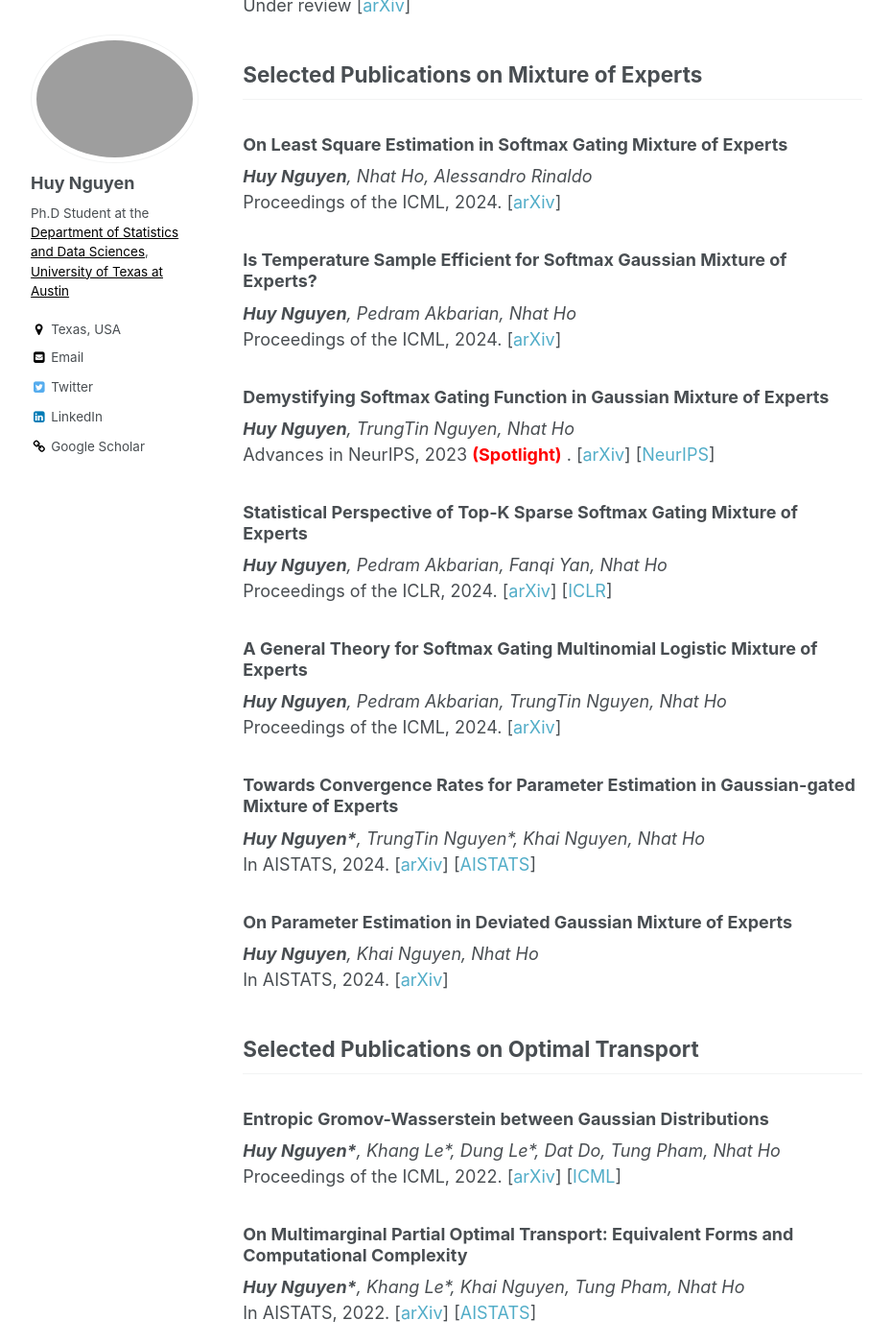
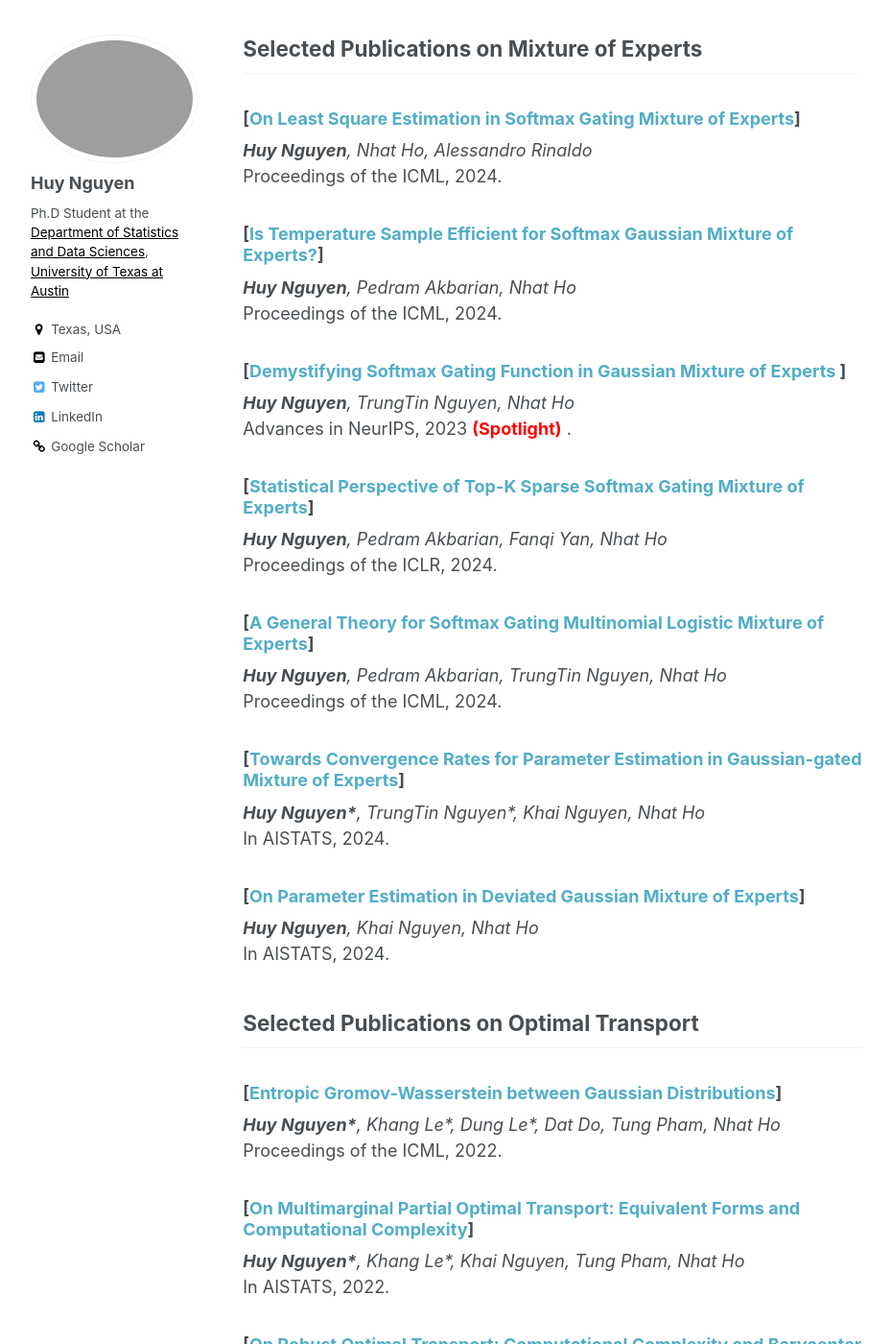
Before and after one commit to snowwhite2011/huyentrang0811.github.io, a Jekyll site: the page built from _pages/about.md, in a window 1280 px wide and 1400 px high, scrolled down 1629 px. Shown: the whole window at 96% size, without its empty margins (86-1015 px from the left). Built offline with Jekyll 4.4.1, drawn with Linux system fonts in a browser that asks for light colours; some of the changed text lies outside the part shown.

Commit message:
Update about.md

```diff
--- a/_pages/about.md
+++ b/_pages/about.md
@@ -19,60 +19,58 @@ My current research focuses on theoretical foundations for Mixture-of-Experts mo
 
 <span style="color:red"> **(\*) denotes equal contribution.** </span> <br/>
 ## Selected Preprints
-### Sigmoid Gating is More Sample Efficient than Softmax Gating in Mixture of Experts
+### [[Sigmoid Gating is More Sample Efficient than Softmax Gating in Mixture of Experts](https://arxiv.org/abs/2405.13997)]
 *__Huy Nguyen__, Nhat Ho, Alessandro Rinaldo*<br/>
-Under review [[arXiv](https://arxiv.org/abs/2405.13997)]
-### Statistical Advantages of Perturbing Cosine Router in Sparse Mixture of Experts
+Under review
+### [[Statistical Advantages of Perturbing Cosine Router in Sparse Mixture of Experts](https://arxiv.org/abs/2405.14131)]
 *__Huy Nguyen__, Pedram Akbarian\*, Trang Pham\*, Trang Nguyen\*, Shujian Zhang, Nhat Ho*<br/>
-Under review [[arXiv](https://arxiv.org/abs/2405.14131)]
-### Mixture of Experts Meets Prompt-Based Continual Learning
+Under review
+### [[Mixture of Experts Meets Prompt-Based Continual Learning](https://arxiv.org/abs/2405.14124)]
 *Minh Le, An Nguyen\*, __Huy Nguyen\*__, Trang Nguyen\*, Trang Pham\*, Linh Van Ngo, Nhat Ho*<br/>
-Under review [[arXiv](https://arxiv.org/abs/2405.14124)]
-### FuseMoE: Mixture-of-Experts Transformers for Fleximodal Fusion
+Under review
+### [[FuseMoE: Mixture-of-Experts Transformers for Fleximodal Fusion](https://arxiv.org/abs/2402.03226)]
 *Xing Han, __Huy Nguyen\*__, Carl Harris\*, Nhat Ho, Suchi Saria*<br/>
-Under review [[arXiv](https://arxiv.org/abs/2402.03226)]
-### CompeteSMoE - Effective Training of Sparse Mixture of Experts via Competition
+Under review
+### [[CompeteSMoE - Effective Training of Sparse Mixture of Experts via Competition](https://arxiv.org/abs/2402.02526)]
 *Quang Pham, Giang Do, __Huy Nguyen__, TrungTin Nguyen, Chenghao Liu, Mina Sartipi, Binh T. Nguyen, Savitha Ramasamy, Xiaoli Li, Steven Hoi, Nhat Ho*<br/>
-Under review [[arXiv](https://arxiv.org/abs/2402.02526)]
+Under review
 
 ## Selected Publications on Mixture of Experts
-### On Least Square Estimation in Softmax Gating Mixture of Experts
+### [[On Least Square Estimation in Softmax Gating Mixture of Experts](https://arxiv.org/abs/2402.02952)]
 *__Huy Nguyen__, Nhat Ho, Alessandro Rinaldo*<br/>
-Proceedings of the ICML, 2024. [[arXiv](https://arxiv.org/abs/2402.02952)]
-### Is Temperature Sample Efficient for Softmax Gaussian Mixture of Experts?
+Proceedings of the ICML, 2024.
+### [[Is Temperature Sample Efficient for Softmax Gaussian Mixture of Experts?](https://arxiv.org/abs/2401.13875)]
 *__Huy Nguyen__, Pedram Akbarian, Nhat Ho*<br/>
-Proceedings of the ICML, 2024. [[arXiv](https://arxiv.org/abs/2401.13875)]
-### Demystifying Softmax Gating Function in Gaussian Mixture of Experts
+Proceedings of the ICML, 2024.
+### [[Demystifying Softmax Gating Function in Gaussian Mixture of Experts ](https://arxiv.org/abs/2305.03288)]
 *__Huy Nguyen__, TrungTin Nguyen, Nhat Ho*<br/>
-Advances in NeurIPS, 2023  <span style="color:red"> **(Spotlight)** </span>. [[arXiv](https://arxiv.org/abs/2305.03288)] [[NeurIPS](https://openreview.net/pdf?id=cto6jIIbMZ)]
-### Statistical Perspective of Top-K Sparse Softmax Gating Mixture of Experts
+Advances in NeurIPS, 2023  <span style="color:red"> **(Spotlight)** </span>.
+### [[Statistical Perspective of Top-K Sparse Softmax Gating Mixture of Experts](https://arxiv.org/abs/2309.13850)]
 *__Huy Nguyen__, Pedram Akbarian, Fanqi Yan, Nhat Ho*<br/>
-Proceedings of the ICLR, 2024. [[arXiv](https://arxiv.org/abs/2309.13850)] [[ICLR](https://openreview.net/pdf?id=jvtmdK69KQ)]
-### A General Theory for Softmax Gating Multinomial Logistic Mixture of Experts
+Proceedings of the ICLR, 2024.
+### [[A General Theory for Softmax Gating Multinomial Logistic Mixture of Experts](https://arxiv.org/abs/2310.14188)]
 *__Huy Nguyen__, Pedram Akbarian, TrungTin Nguyen, Nhat Ho*<br/>
-Proceedings of the ICML, 2024. [[arXiv](https://arxiv.org/abs/2310.14188)]
-### Towards Convergence Rates for Parameter Estimation in Gaussian-gated Mixture of Experts
+Proceedings of the ICML, 2024.
+### [[Towards Convergence Rates for Parameter Estimation in Gaussian-gated Mixture of Experts](https://arxiv.org/abs/2305.07572)]
 *__Huy Nguyen\*__, TrungTin Nguyen\*, Khai Nguyen, Nhat Ho*<br/>
-In AISTATS, 2024. [[arXiv](https://arxiv.org/abs/2305.07572)] [[AISTATS](https://proceedings.mlr.press/v238/nguyen24b/nguyen24b.pdf)]
-### On Parameter Estimation in Deviated Gaussian Mixture of Experts
+In AISTATS, 2024.
+### [[On Parameter Estimation in Deviated Gaussian Mixture of Experts](https://arxiv.org/abs/2402.05220)]
 *__Huy Nguyen__, Khai Nguyen, Nhat Ho*<br/>
-In AISTATS, 2024. [[arXiv](https://arxiv.org/abs/2402.05220)]
+In AISTATS, 2024.
 
 ## Selected Publications on Optimal Transport
-### Entropic Gromov-Wasserstein between Gaussian Distributions
+### [[Entropic Gromov-Wasserstein between Gaussian Distributions](https://arxiv.org/abs/2108.10961)]
 *__Huy Nguyen\*__, Khang Le\*, Dung Le\*, Dat Do, Tung Pham, Nhat Ho*<br/>
-Proceedings of the ICML, 2022.  [[arXiv](https://arxiv.org/abs/2108.10961)] [[ICML](https://proceedings.mlr.press/v162/le22a.html)]
-### On Multimarginal Partial Optimal Transport: Equivalent Forms and Computational Complexity
+Proceedings of the ICML, 2022.
+### [[On Multimarginal Partial Optimal Transport: Equivalent Forms and Computational Complexity](https://arxiv.org/abs/2108.07992)]
 *__Huy Nguyen\*__, Khang Le\*, Khai Nguyen, Tung Pham, Nhat Ho*<br/>
-In AISTATS, 2022.  [[arXiv](https://arxiv.org/abs/2108.07992)] [[AISTATS](https://proceedings.mlr.press/v151/le22a.html)]
-### On Robust Optimal Transport: Computational Complexity and Barycenter Computation
+In AISTATS, 2022.
+### [[On Robust Optimal Transport: Computational Complexity and Barycenter Computation](https://arxiv.org/abs/2102.06857)]
 *__Huy Nguyen\*__, Khang Le\*, Quang Minh Nguyen, Tung Pham, Hung Bui, Nhat Ho*<br/>
-Advances in NeurIPS, 2021.  [[arXiv](https://arxiv.org/abs/2102.06857)] [[NeurIPS](https://proceedings.neurips.cc/paper/2021/hash/b80ba73857eed2a36dc7640e2310055a-Abstract.html)]
-
-
+Advances in NeurIPS, 2021.
 
 ## Recent News
-- **[May 2024]** I start working as a research intern at Microsoft AI.
+- **[May 2024]** I start my research internship at Microsoft AI where I will work on the applications of Mixture of Experts in Large Language Models.
 - **[May 2024]** Three new papers on Mixture of Experts [[1](https://arxiv.org/abs/2405.13997)], [[2](https://arxiv.org/abs/2405.14131)] and [[3](https://arxiv.org/abs/2405.14124)] are out!
 - **[May 2024]** Three papers on Mixture of Experts, [[1](https://arxiv.org/abs/2402.02952)], [[2](https://arxiv.org/abs/2401.13875)] and [[3](https://arxiv.org/abs/2310.14188)], are accepted to ICML 2024.
 - **[Apr 2024]** I was offered the AISTATS 2024 registration grant. See you in Valencia, Spain this May!
```
Also changed, not shown: other parts of _pages/about.md (+3 -3 lines).
